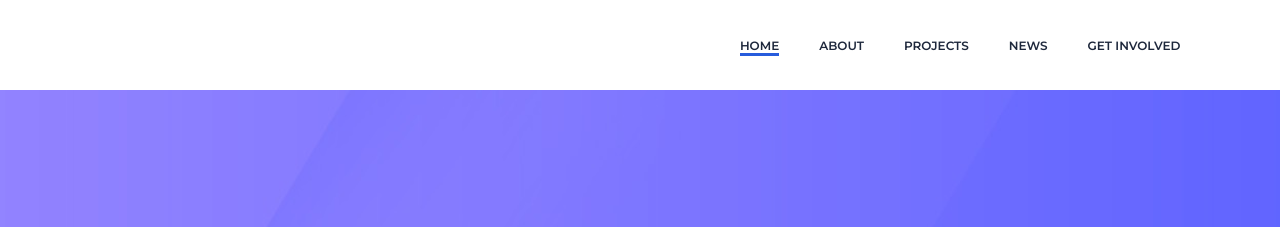
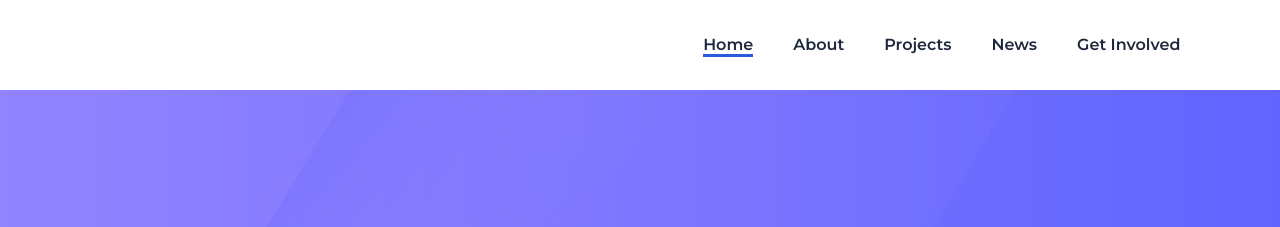
Before and after one commit to BrydgesDesign/MobileCoin, a Jekyll site: the page built from contact.html, in a window 1280 px wide. Shown: the top 227 px of the page. Built offline with Jekyll 4.4.1, drawn with Linux system fonts in a browser that asks for light colours.

Commit message:
Update _menu.scss

```diff
--- a/_sass/theme/_menu.scss
+++ b/_sass/theme/_menu.scss
@@ -180,8 +180,8 @@ a.activeMenu {
     text-decoration: none;
     color: $title-color;
     font-weight: 600;
-    font-size: 12px;
-    text-transform: uppercase;
+    font-size: 16px;
+    text-transform: none;
     outline: none;
 }
 
```
